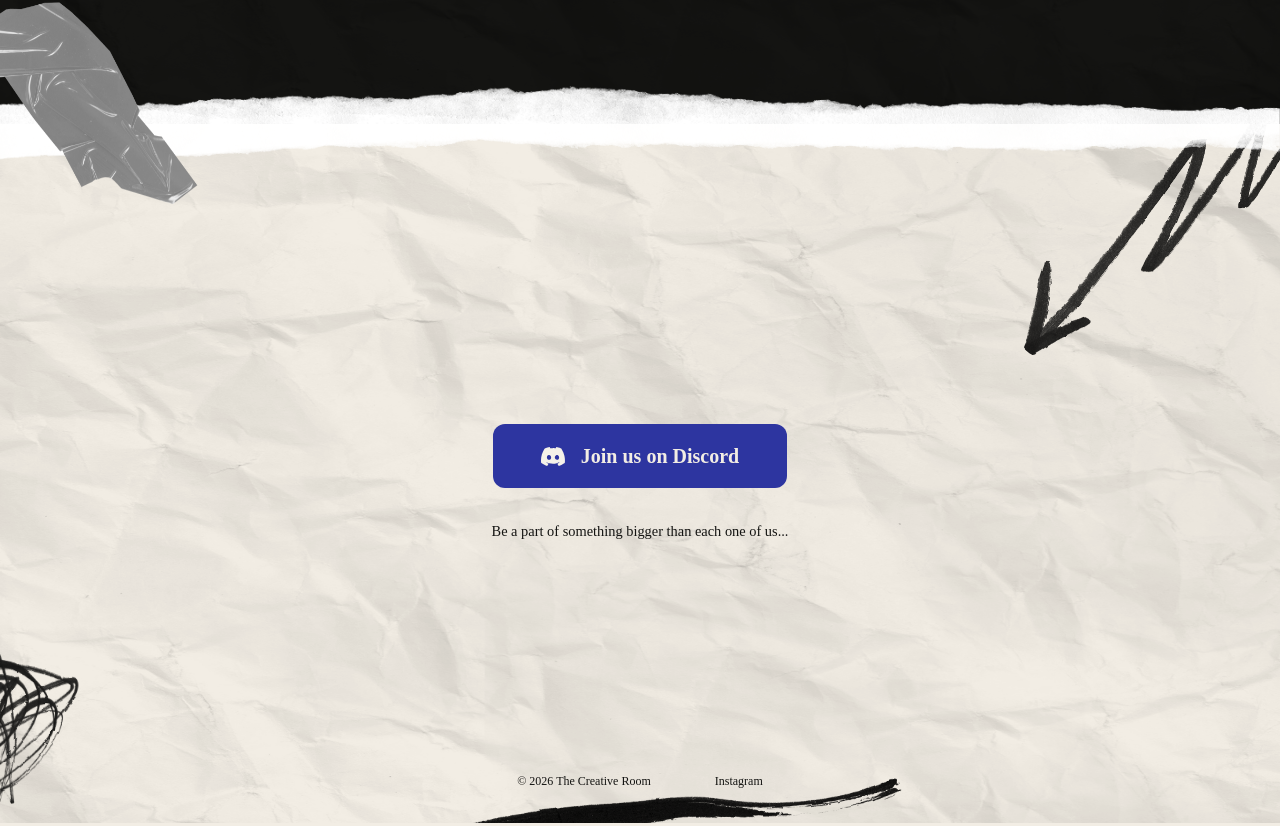
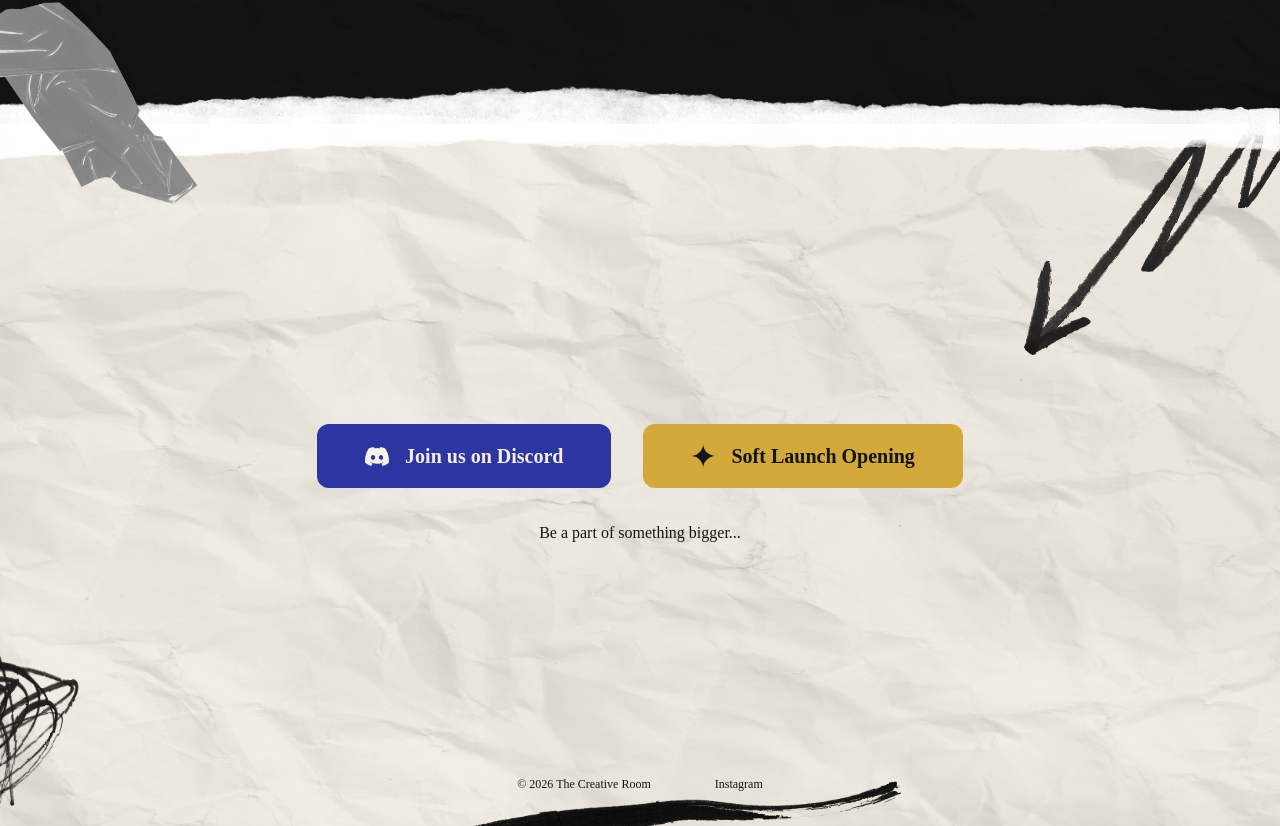
Before and after one commit to Creative-R00m/TheCreativeRoom_Club_Website, a React (Vite) app: page / in a window 1280 px wide. Shown: the part 1495-2321 px from the top of the page. Built offline with nearby package versions, Linux system fonts and the light colour scheme; a web font is replaced by a local one.

Commit message:
added event link to CTA - Luma soft opening

```diff
--- a/src/components/CTA/CTA.jsx
+++ b/src/components/CTA/CTA.jsx
@@ -25,13 +25,13 @@ export default function CTA() {
           />
           Join us on Discord
         </a>
-        {/* <a href='#' className={`${styles.button} ${styles.launch}`}>
+        <a href='https://luma.com/h5us2skt' className={`${styles.button} ${styles.launch}`}>
           <img className={`${styles['link-button']}`} src="/temp_landing/luma_icon.svg" />
           Soft Launch Opening
-        </a> */}
+        </a>
       </div>
       <p className={styles.tagline}>
-        Be a part of something bigger than each one of us...
+        Be a part of something bigger...
       </p>
       <div className={styles.footer}>
         <span>© 2026 The Creative Room</span>
--- a/src/components/CTA/CTA.module.css
+++ b/src/components/CTA/CTA.module.css
@@ -55,7 +55,8 @@
 }
 
 .tagline {
-  font-size: 0.9rem;
+  font-family: var(--font-body);
+  font-size: 1rem;
   color: var(--ink);
 }
 
```
